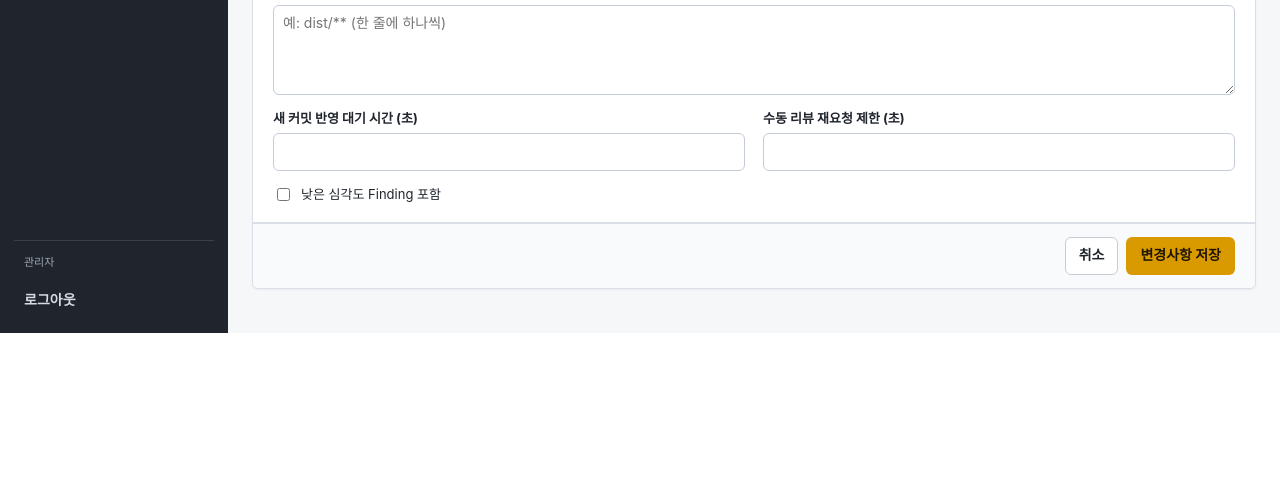
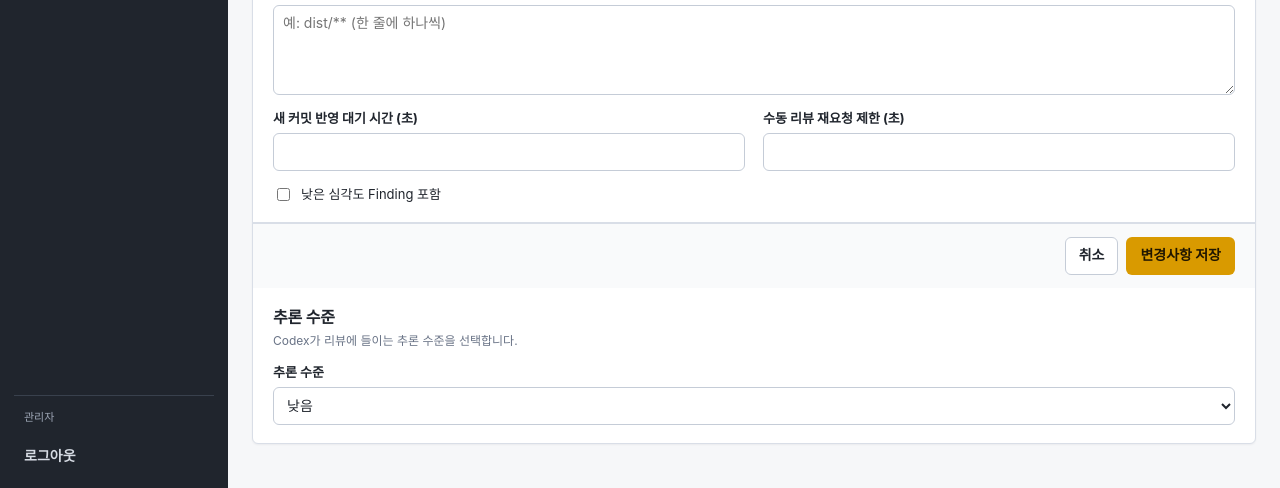
Before and after one commit to inryeok-office/inryeok-bot, a Python web app: template app/admin/templates/global_settings.html in a window 1280 px wide. Shown: the part 1061-1549 px from the top of the page. Before the commit the page ends 1394 px from the top, so only its background shows below. Run offline with Jinja, Linux system fonts and the light colour scheme; the template is opened without the code that fills it, so the values that code supplies are empty.

Commit message:
feat: expose reasoning level in admin settings

```diff
--- a/app/admin/templates/global_settings.html
+++ b/app/admin/templates/global_settings.html
@@ -11,5 +11,6 @@
 <section class="settings-section"><h2>자동 실행과 리뷰 분야</h2><p>GENERAL은 항상 포함됩니다. AUTO는 변경 파일을 기준으로 분야를 감지합니다.</p><div class="field full"><span class="label">분야 선택 방식</span><div class="check-grid"><label class="radio"><input type="radio" name="review_domain_mode" value="AUTO" {% if global_settings.review_domain_mode == 'AUTO' %}checked{% endif %}> 변경 파일에서 자동 감지</label><label class="radio"><input type="radio" name="review_domain_mode" value="MANUAL" {% if global_settings.review_domain_mode == 'MANUAL' %}checked{% endif %}> 직접 선택</label></div></div><div class="field full"><span class="label">직접 선택할 분야</span><div class="check-grid">{% for domain in domains if domain != 'GENERAL' %}<label class="check"><input type="checkbox" name="manual_review_domains" value="{{ domain }}" {% if domain in global_settings.manual_review_domains.split(',') %}checked{% endif %}> {{ {'BACKEND':'백엔드','FRONTEND':'웹 프론트엔드','MOBILE':'모바일','INFRA':'인프라','DATABASE':'데이터베이스','DATA_AI':'데이터·AI','LIBRARY_SDK_CLI':'라이브러리·SDK·CLI'}.get(domain, domain) }}</label>{% endfor %}</div></div><div class="field full"><span class="label">자동 리뷰 이벤트</span><div class="check-grid">{% for event,label in [('review_on_opened','PR 열림'),('review_on_reopened','PR 다시 열림'),('review_on_ready_for_review','리뷰 준비 완료'),('review_on_synchronize','새 커밋 반영')] %}<label class="check"><input type="checkbox" name="{{ event }}" value="true" {% if global_settings[event] %}checked{% endif %}> {{ label }}</label>{% endfor %}</div></div></section>
 <section class="settings-section"><h2>경로와 요청 제한</h2><p>입력값은 서버에서 범위를 검증합니다. 제외 경로는 저장소 안에서만 적용됩니다.</p><div class="fields"><div class="field full"><label for="paths">제외할 경로</label><textarea id="paths" name="ignored_paths" placeholder="예: dist/** (한 줄에 하나씩)">{{ global_settings.ignored_paths }}</textarea></div><div class="field"><label for="debounce">새 커밋 반영 대기 시간 (초)</label><input id="debounce" name="synchronize_debounce_seconds" type="number" min="0" max="3600" value="{{ global_settings.synchronize_debounce_seconds }}"></div><div class="field"><label for="cooldown">수동 리뷰 재요청 제한 (초)</label><input id="cooldown" name="command_cooldown_seconds" type="number" min="0" max="3600" value="{{ global_settings.command_cooldown_seconds }}"></div><label class="check"><input type="checkbox" name="include_low_severity" value="true" {% if global_settings.include_low_severity %}checked{% endif %}> 낮은 심각도 Finding 포함</label></div></section>
 <div class="form-actions"><a class="button secondary" href="/admin">취소</a><button class="button primary" type="submit">변경사항 저장</button></div>
+<section class="settings-section"><h2>추론 수준</h2><p>Codex가 리뷰에 들이는 추론 수준을 선택합니다.</p><div class="field"><label for="reasoning_effort">추론 수준</label><select id="reasoning_effort" name="reasoning_effort"><option value="low" {% if global_settings.reasoning_effort == 'low' %}selected{% endif %}>낮음</option><option value="medium" {% if global_settings.reasoning_effort == 'medium' %}selected{% endif %}>보통</option><option value="high" {% if global_settings.reasoning_effort == 'high' %}selected{% endif %}>높음</option></select></div></section>
 </form>
 {% endblock %}
```
Also changed, not shown: app/admin/templates/repository_detail.html (+1 -0 lines).
